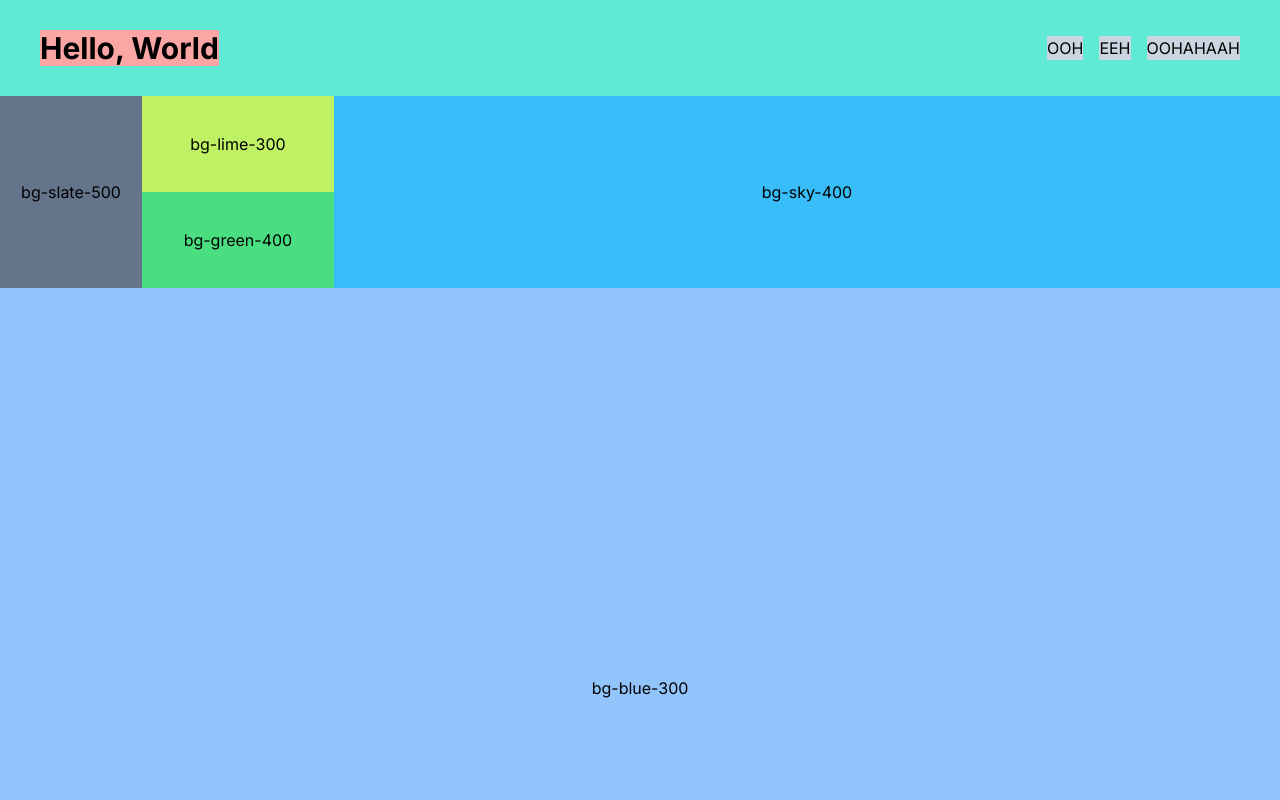
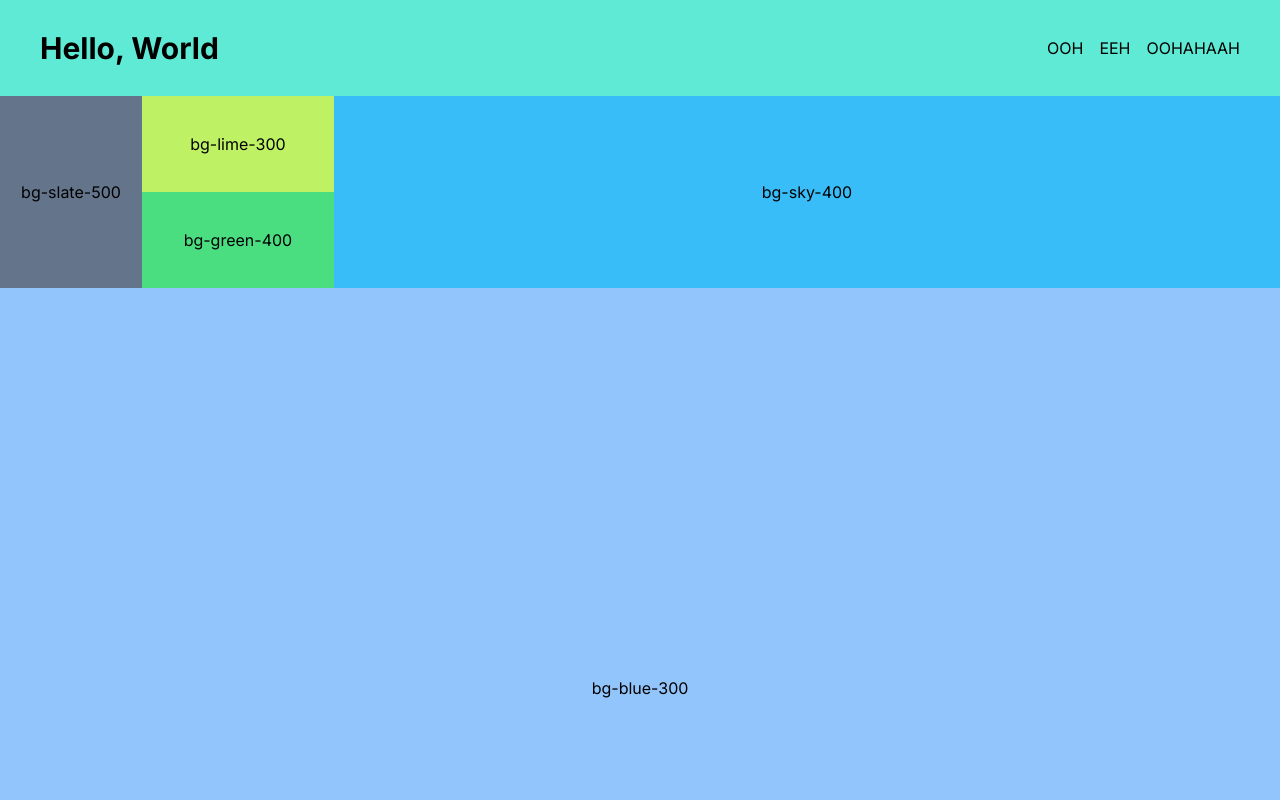
Before and after one commit to nashdev255/css-tutorial, a Next.js app: page / in a window 1280 px wide. Shown: the top 800 px of the page. Built offline with nearby package versions, Linux system fonts and the light colour scheme.

Commit message:
delete header nav bg-color

```diff
--- a/src/app/page.tsx
+++ b/src/app/page.tsx
@@ -5,11 +5,11 @@ export default function Home() {
     <>
       <header className='h-24 w-full bg-teal-300 flex items-center'>
         <nav className='w-full mx-10 flex justify-between'>
-          <h3 className='bg-red-300 font-bold text-3xl'>Hello, World</h3>
+          <h3 className='font-bold text-3xl'>Hello, World</h3>
           <ul className='space-x-4 flex items-center'>
-            <li className='bg-slate-300'>OOH</li>
-            <li className='bg-slate-300'>EEH</li>
-            <li className='bg-slate-300'>OOHAHAAH</li>
+            <li>OOH</li>
+            <li>EEH</li>
+            <li>OOHAHAAH</li>
           </ul>
         </nav>
       </header>
```
